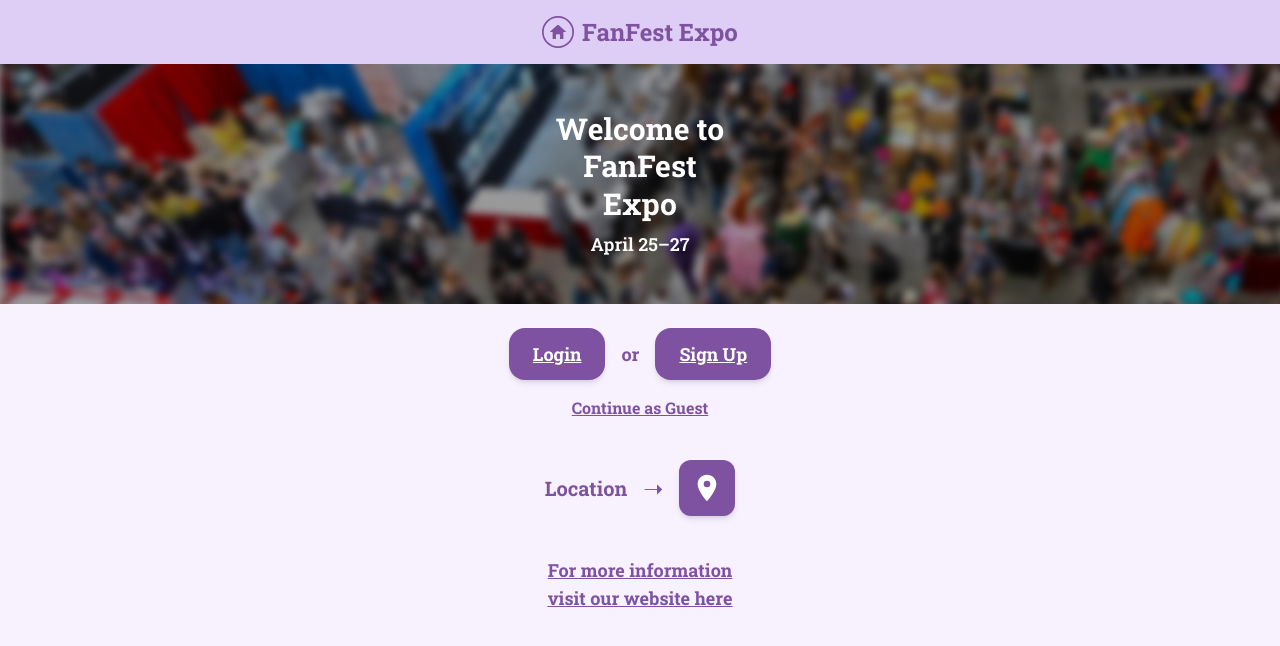
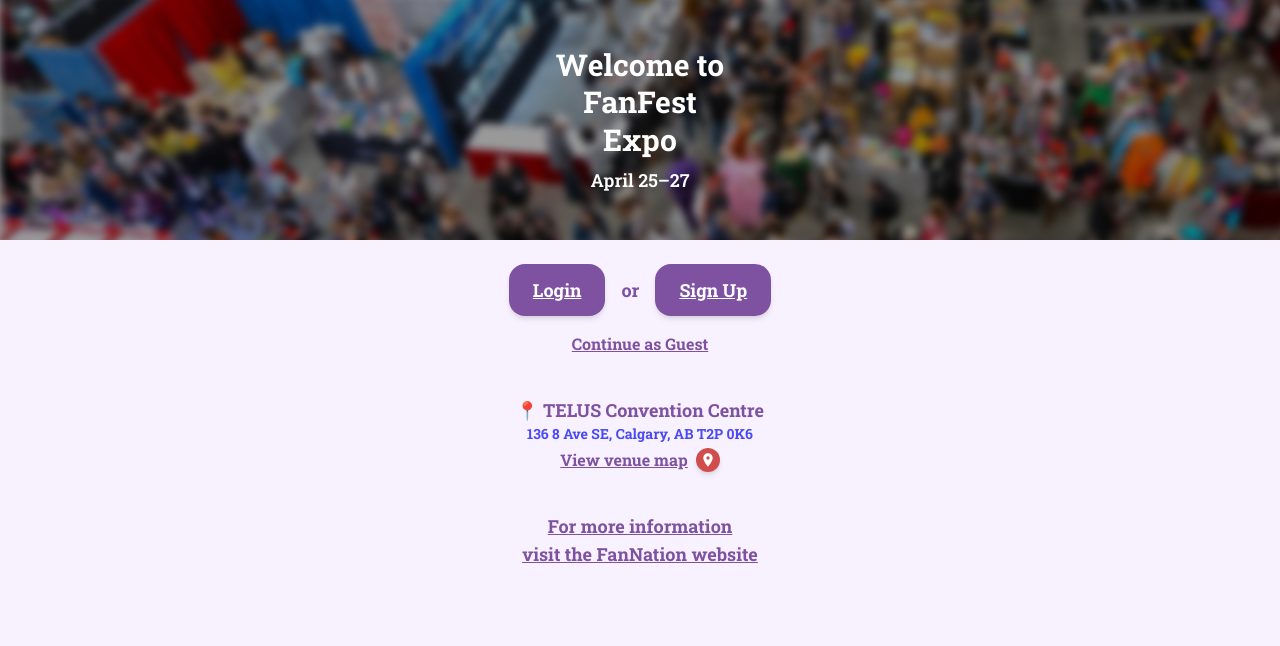
Before and after one commit to code-ongaku/FanFest-Expo, a Next.js app in the folder code/: page /welcome in a window 1280 px wide. Shown: the top 646 px of the page. Built offline with nearby package versions, Linux system fonts and the light colour scheme.

Commit message:
Updated home icon behavior, welcome page, guest home, event location map, and layout

```diff
--- a/code/src/pages/event_location.js
+++ b/code/src/pages/event_location.js
@@ -1,10 +1,23 @@
-import React from "react";
-import Navbar from "../components/navbar"; // adjust if your path is different
+import React, { useState } from "react";
+import Navbar from "../components/navbar";
 import Image from "next/image";
 
 export default function EventLocation() {
+  const [isExpanded, setIsExpanded] = useState(false);
+  const [zoom, setZoom] = useState(1);
+
+  const zoomIn = () => {
+    setZoom((prev) => Math.min(prev + 0.25, 2)); // Max zoom 2x
+  };
+
+  const zoomOut = () => {
+    setZoom((prev) => Math.max(prev - 0.25, 0.5)); // Min zoom 0.5x
+  };
+
+  const resetZoom = () => setZoom(1);
+
   return (
-    <div className="bg-[#F8F1FF] text-[#7E52A0] h-screen w-screen font-roboto-slab flex flex-col items-center">
+    <div className="bg-[#F8F1FF] text-[#7E52A0] h-screen w-screen font-roboto-slab flex flex-col items-center relative">
       <Navbar />
 
       {/* Heading */}
@@ -14,9 +27,7 @@ export default function EventLocation() {
 
       {/* Venue Info */}
       <div className="w-[90%] mt-5 font-bold text-center">
-        <h2 className="text-2xl text-red-800 mb-2">
-          TELUS Convention Centre
-        </h2>
+        <h2 className="text-2xl text-red-800 mb-2">TELUS Convention Centre</h2>
         <p className="text-xl text-blue-800 leading-tight">
           136 8 Ave SE,<br />
           Calgary, AB T2P 0K6
@@ -25,7 +36,13 @@ export default function EventLocation() {
 
       {/* Expand Map Button */}
       <div className="w-[90%] mt-6 flex justify-end">
-        <button className="py-1 px-4 bg-[#FDCFCF] text-red-800 rounded font-semibold">
+        <button
+          onClick={() => {
+            setIsExpanded(true);
+            setZoom(1); // Reset zoom on open
+          }}
+          className="py-1 px-4 bg-[#87CEEB] text-[#004080] rounded font-semibold shadow-md hover:bg-[#76bde0]"
+        >
           Expand Map
         </button>
       </div>
@@ -40,6 +57,65 @@ export default function EventLocation() {
           className="w-full h-full object-cover border border-purple-500 rounded"
         />
       </div>
+
+      {/* Fullscreen Modal with Zoom Controls */}
+      {isExpanded && (
+        <div className="fixed top-0 left-0 w-full h-full bg-black bg-opacity-80 flex flex-col items-center justify-center z-50 px-4">
+          <div className="relative max-w-4xl w-full flex flex-col items-center">
+            {/* Zoom Controls */}
+            <div className="flex gap-4 mb-3">
+              <button
+                onClick={zoomOut}
+                className="bg-white text-[#7E52A0] px-3 py-1 rounded shadow hover:bg-[#eee] text-xl font-bold"
+              >
+                –
+              </button>
+              <button
+                onClick={zoomIn}
+                className="bg-white text-[#7E52A0] px-3 py-1 rounded shadow hover:bg-[#eee] text-xl font-bold"
+              >
+                +
+              </button>
+              <button
+                onClick={resetZoom}
+                className="bg-white text-[#7E52A0] px-3 py-1 rounded shadow hover:bg-[#eee] text-sm font-semibold"
+              >
+                Reset
+              </button>
+            </div>
+
+            {/* Map */}
+            <div
+              className="overflow-hidden border-4 border-white rounded-lg shadow-lg"
+              style={{ width: "100%", maxHeight: "80vh" }}
+            >
+              <div
+                style={{
+                  transform: `scale(${zoom})`,
+                  transition: "transform 0.3s ease-in-out",
+                  transformOrigin: "center",
+                }}
+              >
+                <Image
+                  src="/evenloc.png"
+                  alt="Expanded Map"
+                  width={800}
+                  height={600}
+                  className="w-full h-auto"
+                />
+              </div>
+            </div>
+
+            {/* Close Button */}
+            <button
+              onClick={() => setIsExpanded(false)}
+              className="mt-4 bg-white text-[#7E52A0] px-4 py-2 rounded shadow-md font-bold hover:bg-[#f1e4fc]"
+            >
+              Close
+            </button>
+          </div>
+        </div>
+      )}
     </div>
   );
 }
--- a/code/src/pages/guest_home.js
+++ b/code/src/pages/guest_home.js
@@ -1,6 +1,8 @@
-import Navbar from "../components/navbar";
+import { useRouter } from 'next/router';
 
 export default function GuestHome() {
+  const router = useRouter();
+
   return (
     <div className="bg-[#F8F1FF] text-[#7E52A0] min-h-screen font-roboto-slab flex flex-col items-center">
 
@@ -15,46 +17,75 @@ export default function GuestHome() {
 
       {/* Icon Grid */}
       <div className="grid grid-cols-2 gap-y-10 gap-x-4 justify-items-center text-center text-lg font-semibold">
-          {/* Row 1 */}
-          <div>
+
+        {/* Convention Layout */}
+        <div
+          onClick={() => router.push('/convention_layout')}
+          className="cursor-pointer"
+        >
           <img src="/ConventionLayout.svg" alt="Convention Layout" className="w-20 h-20 mx-auto mb-2" />
           <p><u>Convention</u><br /><u>Layout</u></p>
         </div>
 
-          <div>
+        {/* Amenities */}
+        <div
+          onClick={() => router.push('/find_amenities')}
+          className="cursor-pointer"
+        >
           <img src="/FindAmenities.svg" alt="Amenities" className="w-20 h-20 mx-auto mb-2" />
           <p><u>Find Amenities</u></p>
         </div>
 
-          {/* Row 2 */}
-          <div>
+        {/* Events */}
+        <div
+          onClick={() => router.push('/find_events')}
+          className="cursor-pointer"
+        >
           <img src="/FindEvents.svg" alt="Events" className="w-20 h-20 mx-auto mb-2" />
           <p><u>Find Events</u></p>
         </div>
 
-          <div>
+        {/* Panels */}
+        <div
+          onClick={() => router.push('/find_panels')}
+          className="cursor-pointer"
+        >
           <img src="/FindPanels.svg" alt="Panels" className="w-20 h-20 mx-auto mb-2" />
           <p><u>Find Panels</u></p>
         </div>
 
-          {/* Row 3 */}
-          <div>
+        {/* Vendors */}
+        <div
+          onClick={() => router.push('/find_vendors')}
+          className="cursor-pointer"
+        >
           <img src="/FindVendors.svg" alt="Vendors" className="w-20 h-20 mx-auto mb-2" />
           <p><u>Find Vendor</u></p>
         </div>
 
-          <div>
+        {/* Schedule */}
+        <div
+          onClick={() => router.push('/schedule')}
+          className="cursor-pointer"
+        >
           <img src="/MySchedule.svg" alt="Schedule" className="w-20 h-20 mx-auto mb-2" />
           <p><u>My Schedule</u></p>
         </div>
 
-          {/* Row 4 */}
-          <div>
+        {/* Wishlist */}
+        <div
+          onClick={() => router.push('/wishlist')}
+          className="cursor-pointer"
+        >
           <img src="/WishList.svg" alt="Wishlist" className="w-20 h-20 mx-auto mb-2" />
           <p><u>Wishlist</u></p>
         </div>
 
-          <div>
+        {/* Route */}
+        <div
+          onClick={() => router.push('/find_route')}
+          className="cursor-pointer"
+        >
           <img src="/FindRoute.svg" alt="Find Route" className="w-20 h-20 mx-auto mb-2" />
           <p><u>Find Route</u></p>
         </div>
--- a/code/src/pages/login_page.js
+++ b/code/src/pages/login_page.js
@@ -1,4 +1,5 @@
 import Titlebar from "../components/titlebar.js";
+
 
 export default function Login({}) {
   return (
--- a/code/src/pages/signup_page.js
+++ b/code/src/pages/signup_page.js
@@ -1,4 +1,5 @@
 import Titlebar from "../components/titlebar.js";
+
 
 export default function SignUp({}) {
   return (
--- a/code/src/pages/welcome.js
+++ b/code/src/pages/welcome.js
@@ -1,37 +1,11 @@
 import React from 'react';
 import { useRouter } from 'next/router';
-import Image from 'next/image';
-import HomeIcon from '../../public/home-icon.svg';
-import Circle from '../../public/circle.svg';
 
 const Welcome = () => {
   const router = useRouter();
 
   return (
     <div className="bg-[#F8F1FF] min-h-screen font-['Roboto_Slab'] text-[#7E52A0]">
-
-      {/* Top Bar with Home Icon and FanFest Expo Text */}
-      <div className="w-full bg-[#DECDF5] p-4 flex justify-center items-center shadow font-semibold">
-        <div className="flex items-center justify-center">
-          <div className="relative w-8 h-8 mr-2">
-            <Image
-              src={Circle}
-              alt="circle"
-              layout="fill"
-              objectFit="contain"
-            />
-            <Image
-              src={HomeIcon}
-              alt="home icon"
-              layout="fill"
-              objectFit="contain"
-              className="p-2"
-            />
-          </div>
-          <h1 className="text-2xl font-bold text-[#7E52A0]">FanFest Expo</h1>
-        </div>
-      </div>
-
       {/* Background Banner */}
       <div className="relative">
         <img src="/fanfest-bg.png" alt="FanFest Banner" className="w-full h-60 object-cover" />
@@ -67,24 +41,36 @@ const Welcome = () => {
         Continue as Guest
       </div>
 
-      {/* Location Section */}
-      <div className="mt-10 flex justify-center items-center gap-4">
-        <span className="text-xl font-bold">Location</span>
-        <span className="text-2xl">➝</span>
+      {/* Venue Preview Section */}
+      <div className="text-center mt-10 text-[#7E52A0] font-bold">
+        <p className="text-lg">📍 TELUS Convention Centre</p>
+        <p className="text-sm text-[#4A4AF4]">
+          136 8 Ave SE, Calgary, AB T2P 0K6
+        </p>
         <div
+          className="flex justify-center items-center gap-2 mt-1 cursor-pointer underline"
           onClick={() => router.push('/event_location')}
-          className="bg-[#7E52A0] w-14 h-14 rounded-xl flex items-center justify-center shadow-md cursor-pointer"
         >
-          <svg className="w-8 h-8 fill-white" viewBox="0 0 24 24">
-            <path d="M12 2C8.14 2 5 5.14 5 9c0 5.25 7 13 7 13s7-7.75 7-13c0-3.86-3.14-7-7-7zm0 9.5a2.5 2.5 0 1 1 0-5 2.5 2.5 0 0 1 0 5z" />
-          </svg>
+          <span>View venue map</span>
+          <div className="bg-[#D14D4D] w-6 h-6 rounded-full flex items-center justify-center shadow-md">
+            <svg className="w-4 h-4 fill-white" viewBox="0 0 24 24">
+              <path d="M12 2C8.14 2 5 5.14 5 9c0 5.25 7 13 7 13s7-7.75 7-13c0-3.86-3.14-7-7-7zm0 9.5a2.5 2.5 0 1 1 0-5 2.5 2.5 0 0 1 0 5z" />
+            </svg>
+          </div>
         </div>
       </div>
 
       {/* More Info */}
       <div className="text-center mt-10 text-lg font-bold underline px-4">
         For more information<br />
-        <a href="/website" className="underline">visit our website here</a>
+        <a
+          href="https://fannation.ca"
+          target="_blank"
+          rel="noopener noreferrer"
+          className="underline"
+        >
+          visit the FanNation website
+        </a>
       </div>
     </div>
   );
```
Lines whose indentation alone changed are shown as unchanged.
